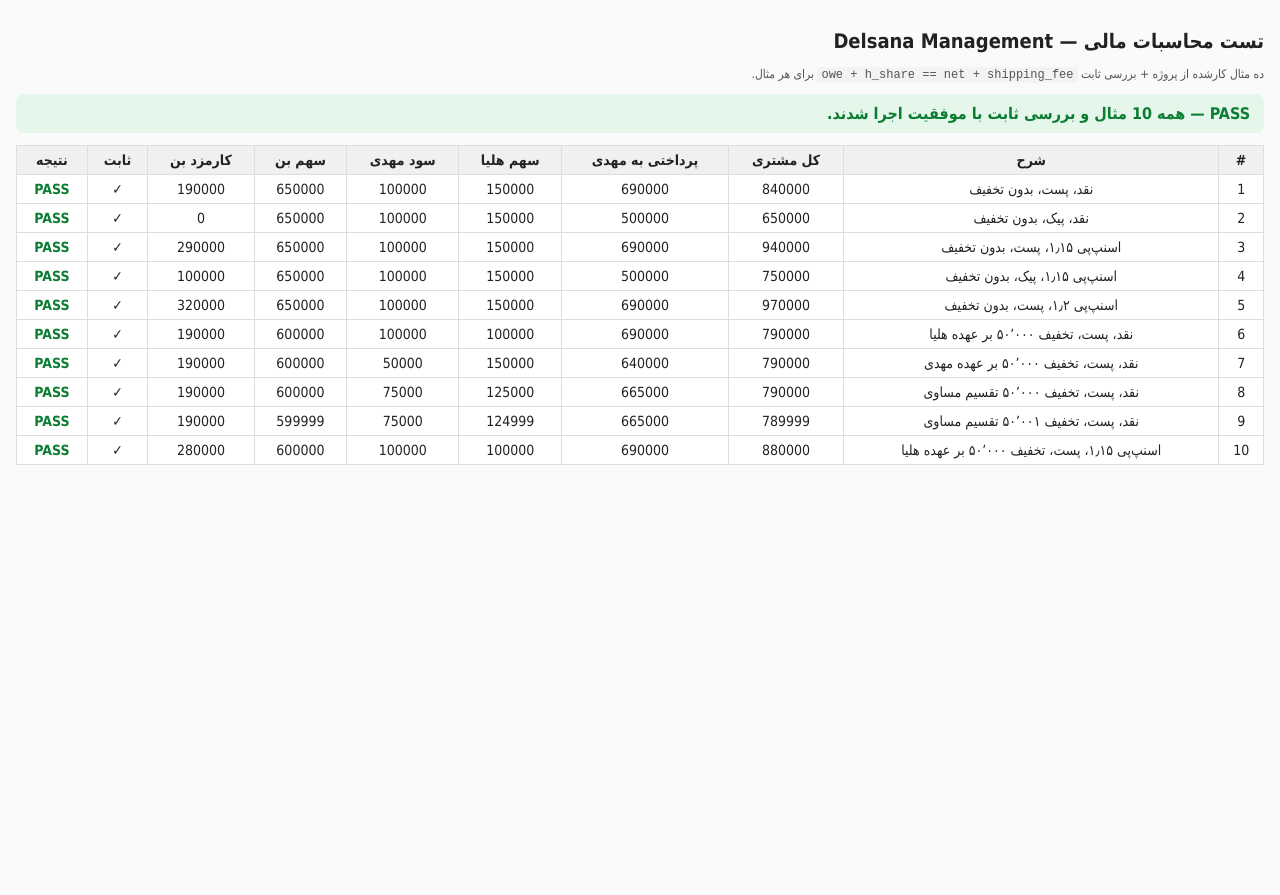
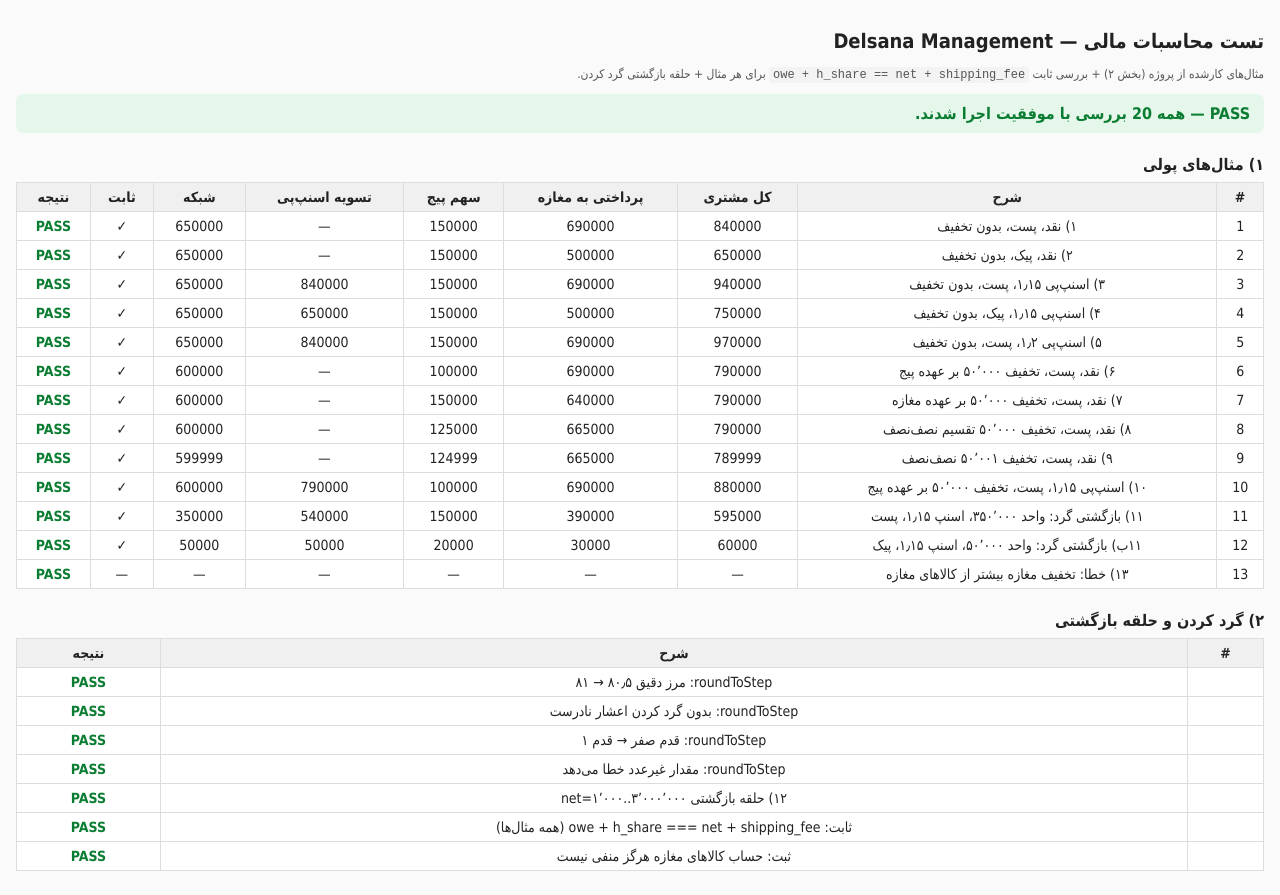
Before and after one commit to iamheliamousavi-beep/delsana-manage, a plain HTML site: page tests.html in a window 1280 px wide. Before the commit the page ends 800 px from the top, so only its background shows below. Drawn offline with Linux system fonts and the light colour scheme.

Commit message:
Phase 1: rewrite calc.js for v2 money model and fix float-safe Snapp rounding

```diff
--- a/calc.js
+++ b/calc.js
@@ -2,7 +2,10 @@
    Pure functions, integers only (toman). The only float allowed is the
    Snapp multiplier, which is applied and then rounded to rounding_step.
    The same formulas are implemented server-side in setup.sql (create_order)
-   and mirrored by tests.html. */
+   and mirrored by tests.html.
+
+   v2 model: a product has only `base` (shop price per unit) and `hp`
+   (page profit per unit).  There is no cost, no shop profit and no stock. */
 (function (root) {
   'use strict';
 
@@ -10,10 +13,15 @@
   var SHIPPING = ['post', 'courier'];
   var METHODS = ['cash', 'snapp'];
 
+  /* Float-safe rounding to a step.
+     Without the 1e-9 nudge a value that should land exactly on a .5
+     boundary (e.g. 402500 / 5000 = 80.5) can arrive as 80.49999999999999
+     because of float noise and round down, giving a different result than
+     the exact `numeric` math used by Postgres. */
   function roundToStep(x, step) {
-    if (!isFinite(x)) throw new Error('roundToStep: not a number');
+    if (!isFinite(x)) throw new Error('roundToStep: مقدار عدد نیست');
     var s = Math.floor(Math.abs(step)) > 0 ? Math.floor(Math.abs(step)) : 1;
-    return Math.round(x / s) * s;
+    return Math.round(x / s + 1e-9) * s;
   }
 
   /* Split the discount between the two partners.
@@ -21,8 +29,8 @@
      split -> mahdi takes floor(D/2), helia takes the rest. */
   function splitDiscount(D, bearer) {
     var d = Math.floor(D);
-    if (d < 0) throw new Error('discount must be >= 0');
-    if (BEARERS.indexOf(bearer) === -1) throw new Error('unknown discount bearer: ' + bearer);
+    if (d < 0) throw new Error('تخفیف نباید منفی باشد');
+    if (BEARERS.indexOf(bearer) === -1) throw new Error('بر عهده تخفیف نامعتبر است');
     if (bearer === 'helia') return { mahdi_discount: 0, helia_discount: d };
     if (bearer === 'mahdi') return { mahdi_discount: d, helia_discount: 0 };
     var md = Math.floor(d / 2);
@@ -30,14 +38,14 @@
   }
 
   /* inputs:
-       items: [{ qty, cost, mp, hp, base }]   (snapshots)
+       items: [{ qty, base, hp }]      (order snapshots)
        discount, discount_bearer
        shipping_method: 'post'|'courier'
        payment_method:  'cash'|'snapp'
        post_fee, snapp_multiplier, rounding_step      (settings/snapshot values)
      returns every derived amount as integers. */
   function calcOrder(inp) {
-    if (!inp || !Array.isArray(inp.items)) throw new Error('calcOrder: items array required');
+    if (!inp || !Array.isArray(inp.items)) throw new Error('لیست کالاها الزامی است');
 
     var postFee = Math.floor(Number(inp.post_fee) || 0);
     var step = Math.floor(Number(inp.rounding_step) || 1);
@@ -47,30 +55,26 @@
     var ship = inp.shipping_method || 'courier';
     var method = inp.payment_method || 'cash';
 
-    if (BEARERS.indexOf(bearer) === -1) throw new Error('invalid discount_bearer');
-    if (SHIPPING.indexOf(ship) === -1) throw new Error('invalid shipping_method');
-    if (METHODS.indexOf(method) === -1) throw new Error('invalid payment_method');
+    if (BEARERS.indexOf(bearer) === -1) throw new Error('بر عهده تخفیف نامعتبر است');
+    if (SHIPPING.indexOf(ship) === -1) throw new Error('روش ارسال نامعتبر است');
+    if (METHODS.indexOf(method) === -1) throw new Error('روش پرداخت نامعتبر است');
 
-    var sub = 0, baseSum = 0, hpSum = 0, mpSum = 0;
+    var sub = 0, baseSum = 0, hpSum = 0;
     for (var i = 0; i < inp.items.length; i++) {
       var it = inp.items[i];
       var q = Math.floor(Number(it.qty) || 0);
-      var cost = Math.floor(Number(it.cost) || 0);
-      var mp = Math.floor(Number(it.mp) || 0);
+      var base = Math.floor(Number(it.base) || 0);
       var hp = Math.floor(Number(it.hp) || 0);
-      var base = Math.floor(Number(it.base));
-      if (!isFinite(base)) base = cost + mp;
-      if (q <= 0) throw new Error('quantity must be >= 1');
-      if (cost < 0 || mp < 0 || hp < 0) throw new Error('prices must be >= 0');
-      sub += q * (cost + mp + hp);
+      if (q <= 0) throw new Error('تعداد باید حداقل ۱ باشد');
+      if (base < 0 || hp < 0) throw new Error('قیمت نباید منفی باشد');
+      sub += q * (base + hp);
       baseSum += q * base;
       hpSum += q * hp;
-      mpSum += q * mp;
     }
 
     var discount = Math.floor(Number(inp.discount) || 0);
-    if (discount < 0) throw new Error('discount must be >= 0');
-    if (discount > sub) throw new Error('discount exceeds subtotal');
+    if (discount < 0) throw new Error('تخفیف نباید منفی باشد');
+    if (discount > sub) throw new Error('تخفیف از مبلغ کالاها بیشتر است');
 
     var split = splitDiscount(discount, bearer);
     var mahdi_discount = split.mahdi_discount;
@@ -88,14 +92,17 @@
     /* Snapp Pay settles the same amount a cash sale would produce. */
     var payout = net + shipping_fee;
 
-    var owe = baseSum - mahdi_discount + shipping_fee;
+    var goods_owe = baseSum - mahdi_discount;
+    if (goods_owe < 0) {
+      throw new Error('تخفیف بر عهده مغازه از مبلغ کالاهای مغازه بیشتر است');
+    }
+    var owe = goods_owe + shipping_fee;
     var h_share = hpSum - helia_discount;
-    var m_profit = mpSum - mahdi_discount;
 
-    /* invariant, asserted here and in tests.html: every toman of the payout is
-       either owed to Mahdi or kept by Helia */
+    /* invariant, asserted here and in tests.html: every toman of the payout
+       is either owed to the shop or kept by the page */
     if ((owe + h_share) !== payout) {
-      throw new Error('calcOrder invariant violated: owe + h_share !== payout');
+      throw new Error('خطای محاسباتی داخلی: پرداختی برابر با سهم‌ها نیست');
     }
 
     return {
@@ -114,27 +121,24 @@
       payout: payout,
       owe: owe,
       h_share: h_share,
-      m_profit: m_profit,
-      /* invariant: every toman of the payout is owed either to Mahdi or kept by Helia */
+      /* invariant: every toman of the payout is owed either to the shop or kept by the page */
       invariant_ok: (owe + h_share) === payout,
-      /* warnings only — never block the user */
-      negative_mahdi_profit: m_profit < 0,
+      /* warning only — never blocks the user */
       negative_helia_share: h_share < 0
     };
   }
 
   /* Price a single unit for the product cards (no shipping, no discount). */
-  function unitPrices(cost, mp, hp, settings) {
-    var c = Math.floor(Number(cost) || 0);
-    var m = Math.floor(Number(mp) || 0);
+  function unitPrices(base, hp, settings) {
+    var b = Math.floor(Number(base) || 0);
     var h = Math.floor(Number(hp) || 0);
-    var base = c + m;
-    var unit_sum = base + h;
+    var unit_sum = b + h;
     var step = Math.floor(Number(settings.rounding_step) || 1);
     var mult = Number(settings.snapp_multiplier);
     if (!isFinite(mult)) mult = 1;
     return {
-      base: base,
+      base: b,
+      hp: h,
       unit_sum: unit_sum,
       cash_price: unit_sum,
       snapp_price: roundToStep(unit_sum * mult, step)
@@ -142,7 +146,7 @@
   }
 
   var Calc = {
-    VERSION: 1,
+    VERSION: 2,
     BEARERS: BEARERS,
     SHIPPING: SHIPPING,
     METHODS: METHODS,
--- a/tests.html
+++ b/tests.html
@@ -7,7 +7,8 @@
 <style>
   body { font-family: Vazirmatn, Tahoma, sans-serif; margin: 0; padding: 16px; background: #fafafa; color: #222; }
   h1 { font-size: 20px; }
-  table { border-collapse: collapse; width: 100%; font-size: 14px; background: #fff; }
+  h2 { font-size: 16px; margin: 22px 0 8px; }
+  table { border-collapse: collapse; width: 100%; font-size: 14px; background: #fff; margin-bottom: 8px; }
   th, td { border: 1px solid #ddd; padding: 6px 8px; text-align: center; }
   th { background: #f0f0f0; }
   .pass { color: #0a7d32; font-weight: bold; }
@@ -21,23 +22,34 @@
 </head>
 <body>
 <h1>تست محاسبات مالی — Delsana Management</h1>
-<p class="inv">ده مثال کارشده از پروژه + بررسی ثابت <code>owe + h_share == net + shipping_fee</code> برای هر مثال.</p>
+<p class="inv">مثال‌های کارشده از پروژه (بخش ۲) + بررسی ثابت <code>owe + h_share == net + shipping_fee</code> برای هر مثال + حلقه بازگشتی گرد کردن.</p>
 <div id="summary" class="box">در حال اجرا…</div>
+
+<h2>۱) مثال‌های پولی</h2>
 <table id="results">
   <thead>
     <tr>
-      <th>#</th><th>شرح</th><th>کل مشتری</th><th>پرداختی به مهدی</th><th>سهم هلیا</th>
-      <th>سود مهدی</th><th>سهم بن</th><th>کارمزد بن</th><th>ثابت</th><th>نتیجه</th>
+      <th>#</th><th>شرح</th><th>کل مشتری</th><th>پرداختی به مغازه</th><th>سهم پیج</th>
+      <th>تسویه اسنپ‌پی</th><th>شبکه</th><th>ثابت</th><th>نتیجه</th>
     </tr>
   </thead>
   <tbody></tbody>
 </table>
+
+<h2>۲) گرد کردن و حلقه بازگشتی</h2>
+<table id="extra">
+  <thead>
+    <tr><th>#</th><th>شرح</th><th>نتیجه</th></tr>
+  </thead>
+  <tbody></tbody>
+</table>
+
 <script src="calc.js"></script>
 <script>
 (function () {
   'use strict';
-  var COST = 400000, MP = 100000, HP = 150000, POST = 190000, STEP = 5000;
-  var ITEM = { qty: 1, cost: COST, mp: MP, hp: HP, base: COST + MP };
+  var BASE = 500000, HP = 150000, POST = 190000, STEP = 5000;
+  var ITEM = { qty: 1, base: BASE, hp: HP };
 
   function make(extra) {
     var o = {
@@ -49,76 +61,153 @@
     return o;
   }
 
-  /* The 10 worked examples from the specification. */
+  /* The 13 worked examples from the specification (section 2). */
   var CASES = [
-    { d: 'نقد، پست، بدون تخفیف', in: {}, exp: { customer_total: 840000, owe: 690000, h_share: 150000, m_profit: 100000 } },
-    { d: 'نقد، پیک، بدون تخفیف', in: { shipping_method: 'courier' }, exp: { customer_total: 650000, owe: 500000, h_share: 150000, m_profit: 100000 } },
-    { d: 'اسنپ‌پی ۱٫۱۵، پست، بدون تخفیف', in: { payment_method: 'snapp' }, exp: { customer_total: 940000, payout: 840000, owe: 690000, h_share: 150000, m_profit: 100000 } },
-    { d: 'اسنپ‌پی ۱٫۱۵، پیک، بدون تخفیف', in: { payment_method: 'snapp', shipping_method: 'courier' }, exp: { customer_total: 750000, payout: 650000, owe: 500000 } },
-    { d: 'اسنپ‌پی ۱٫۲، پست، بدون تخفیف', in: { payment_method: 'snapp', snapp_multiplier: 1.2 }, exp: { customer_total: 970000, payout: 840000 } },
-    { d: 'نقد، پست، تخفیف ۵۰٬۰۰۰ بر عهده هلیا', in: { discount: 50000, discount_bearer: 'helia' }, exp: { customer_total: 790000, owe: 690000, h_share: 100000, m_profit: 100000 } },
-    { d: 'نقد، پست، تخفیف ۵۰٬۰۰۰ بر عهده مهدی', in: { discount: 50000, discount_bearer: 'mahdi' }, exp: { customer_total: 790000, owe: 640000, h_share: 150000, m_profit: 50000 } },
-    { d: 'نقد، پست، تخفیف ۵۰٬۰۰۰ تقسیم مساوی', in: { discount: 50000, discount_bearer: 'split' }, exp: { customer_total: 790000, owe: 665000, h_share: 125000, m_profit: 75000 } },
-    { d: 'نقد، پست، تخفیف ۵۰٬۰۰۱ تقسیم مساوی', in: { discount: 50001, discount_bearer: 'split' }, exp: { mahdi_discount: 25000, helia_discount: 25001, owe: 665000, h_share: 124999, m_profit: 75000 } },
-    { d: 'اسنپ‌پی ۱٫۱۵، پست، تخفیف ۵۰٬۰۰۰ بر عهده هلیا', in: { payment_method: 'snapp', discount: 50000, discount_bearer: 'helia' }, exp: { net: 600000, customer_total: 880000, payout: 790000 } }
+    { d: '۱) نقد، پست، بدون تخفیف', in: {}, exp: { customer_total: 840000, owe: 690000, h_share: 150000 } },
+    { d: '۲) نقد، پیک، بدون تخفیف', in: { shipping_method: 'courier' }, exp: { customer_total: 650000, owe: 500000, h_share: 150000 } },
+    { d: '۳) اسنپ‌پی ۱٫۱۵، پست، بدون تخفیف', in: { payment_method: 'snapp' }, exp: { net: 650000, customer_total: 940000, payout: 840000, owe: 690000, h_share: 150000 } },
+    { d: '۴) اسنپ‌پی ۱٫۱۵، پیک، بدون تخفیف', in: { payment_method: 'snapp', shipping_method: 'courier' }, exp: { customer_total: 750000, payout: 650000, owe: 500000 } },
+    { d: '۵) اسنپ‌پی ۱٫۲، پست، بدون تخفیف', in: { payment_method: 'snapp', snapp_multiplier: 1.2 }, exp: { customer_total: 970000, payout: 840000 } },
+    { d: '۶) نقد، پست، تخفیف ۵۰٬۰۰۰ بر عهده پیج', in: { discount: 50000, discount_bearer: 'helia' }, exp: { customer_total: 790000, owe: 690000, h_share: 100000, helia_discount: 50000, mahdi_discount: 0 } },
+    { d: '۷) نقد، پست، تخفیف ۵۰٬۰۰۰ بر عهده مغازه', in: { discount: 50000, discount_bearer: 'mahdi' }, exp: { customer_total: 790000, owe: 640000, h_share: 150000, mahdi_discount: 50000, helia_discount: 0 } },
+    { d: '۸) نقد، پست، تخفیف ۵۰٬۰۰۰ تقسیم نصف‌نصف', in: { discount: 50000, discount_bearer: 'split' }, exp: { customer_total: 790000, owe: 665000, h_share: 125000, mahdi_discount: 25000, helia_discount: 25000 } },
+    { d: '۹) نقد، پست، تخفیف ۵۰٬۰۰۱ نصف‌نصف', in: { discount: 50001, discount_bearer: 'split' }, exp: { mahdi_discount: 25000, helia_discount: 25001, owe: 665000, h_share: 124999 } },
+    { d: '۱۰) اسنپ‌پی ۱٫۱۵، پست، تخفیف ۵۰٬۰۰۰ بر عهده پیج', in: { payment_method: 'snapp', discount: 50000, discount_bearer: 'helia' }, exp: { net: 600000, customer_total: 880000, payout: 790000, owe: 690000, h_share: 100000 } },
+    { d: '۱۱) بازگشتی گرد: واحد ۳۵۰٬۰۰۰، اسنپ ۱٫۱۵، پست', in: { items: [{ qty: 1, base: 200000, hp: 150000 }], payment_method: 'snapp' }, exp: { net: 350000, customer_total: 595000, payout: 540000, owe: 390000, h_share: 150000 } },
+    { d: '۱۱ب) بازگشتی گرد: واحد ۵۰٬۰۰۰، اسنپ ۱٫۱۵، پیک', in: { items: [{ qty: 1, base: 30000, hp: 20000 }], payment_method: 'snapp', shipping_method: 'courier' }, exp: { customer_total: 60000, payout: 50000, owe: 30000, h_share: 20000 } },
+    { d: '۱۳) خطا: تخفیف مغازه بیشتر از کالاهای مغازه', in: { items: [{ qty: 1, base: 100000, hp: 400000 }], discount: 150000, discount_bearer: 'mahdi' }, expectError: 'تخفیف بر عهده مغازه از مبلغ کالاهای مغازه بیشتر است' }
   ];
 
   var tbody = document.querySelector('#results tbody');
   var pass = 0, fail = 0;
 
-  function cell(txt, ok) {
-    var td = document.createElement('td');
-    td.textContent = txt;
-    td.className = ok ? 'pass' : 'fail';
-    return td;
+  function record(name, ok, detail) {
+    ok ? pass++ : fail++;
+    return { name: name, ok: ok, detail: detail || '' };
   }
 
+  var extraRows = [];
+
   CASES.forEach(function (c, i) {
-    var got, err = null;
+    var got = null, err = null;
     try { got = Calc.calcOrder(make(c.in)); } catch (e) { err = e; }
 
     var checks = [];
-    if (err) {
-      checks.push({ k: 'بدون خطا', ok: false, got: err.message });
+    if (c.expectError) {
+      checks.push({ k: 'خطا', ok: !!err && err.message === c.expectError,
+        exp: c.expectError, got: err ? err.message : '(بدون خطا)' });
+    } else if (err) {
+      checks.push({ k: 'بدون خطا', ok: false, exp: '', got: err.message });
     } else {
       Object.keys(c.exp).forEach(function (k) {
-        checks.push({ k: k, ok: got[k] === c.exp[k], got: got[k], exp: c.exp[k] });
+        checks.push({ k: k, ok: got[k] === c.exp[k], exp: c.exp[k], got: got[k] });
       });
-      checks.push({ k: 'invariant', ok: got.invariant_ok === true, got: String(got.invariant_ok) });
+      checks.push({ k: 'invariant', ok: got.invariant_ok === true, exp: true, got: got.invariant_ok });
+      if (typeof c.post === 'function') {
+        try {
+          var r = c.post(got);
+          checks.push({ k: 'post', ok: r === true, exp: true, got: String(r) });
+        } catch (e) { checks.push({ k: 'post', ok: false, exp: true, got: e.message }); }
+      }
     }
 
     var allOk = checks.every(function (x) { return x.ok; });
-    allOk ? pass++ : fail++;
+    record(c.d, allOk, allOk ? '' : checks.filter(function (x) { return !x.ok; })
+      .map(function (x) { return x.k + ' exp=' + x.exp + ' got=' + x.got; }).join(' | '));
 
     var tr = document.createElement('tr');
     var cells = [
       String(i + 1),
       c.d,
-      err ? '—' : String(got.customer_total),
-      err ? '—' : String(got.owe),
-      err ? '—' : String(got.h_share),
-      err ? '—' : String(got.m_profit),
-      err ? '—' : String(got.net),
-      err ? '—' : String(got.customer_total - got.net),
-      allOk ? '✓' : '✗'
+      (!got || err) ? '—' : String(got.customer_total),
+      (!got || err) ? '—' : String(got.owe),
+      (!got || err) ? '—' : String(got.h_share),
+      (!got || err || got.payment_method !== 'snapp') ? '—' : String(got.payout),
+      (!got || err) ? '—' : String(got.net),
+      (got && !err) ? (got.invariant_ok ? '✓' : '✗') : '—',
+      allOk ? 'PASS' : 'FAIL — ' + checks.filter(function (x) { return !x.ok; })
+        .map(function (x) { return x.k + ' exp=' + x.exp + ' got=' + x.got; }).join(' | ')
     ];
-    cells.forEach(function (t) {
+    cells.forEach(function (t, idx) {
       var td = document.createElement('td');
       td.textContent = t;
+      if (idx === cells.length - 1) td.className = allOk ? 'pass' : 'fail';
       tr.appendChild(td);
     });
-    var res = document.createElement('td');
-    res.className = allOk ? 'pass' : 'fail';
-    res.textContent = allOk ? 'PASS' : 'FAIL — ' + checks.filter(function (x) { return !x.ok; })
-      .map(function (x) { return x.k + ' exp=' + x.exp + ' got=' + x.got; }).join(' | ');
-    tr.appendChild(res);
     tbody.appendChild(tr);
+  });
+
+  /* ---- rounding helpers ------------------------------------------------ */
+  function addExtra(name, fn) {
+    var ok = false, detail = '';
+    try {
+      var r = fn();
+      if (r === true) { ok = true; } else { detail = String(r); }
+    } catch (e) { detail = e.message; }
+    record(name, ok, detail);
+    var tr = document.createElement('tr');
+    var td1 = document.createElement('td'); td1.textContent = '';
+    var td2 = document.createElement('td'); td2.textContent = name;
+    var td3 = document.createElement('td');
+    td3.textContent = ok ? 'PASS' : ('FAIL — ' + detail);
+    td3.className = ok ? 'pass' : 'fail';
+    tr.appendChild(td1); tr.appendChild(td2); tr.appendChild(td3);
+    document.querySelector('#extra tbody').appendChild(tr);
+  }
+
+  /* roundToStep behaves exactly like the spec snippet */
+  addExtra('roundToStep: مرز دقیق ۸۰٫۵ → ۸۱', function () {
+    return Calc.roundToStep(402500, 5000) === 405000 ? true : Calc.roundToStep(402500, 5000);
+  });
+  addExtra('roundToStep: بدون گرد کردن اعشار نادرست', function () {
+    return Calc.roundToStep(1234, 1) === 1234 ? true : Calc.roundToStep(1234, 1);
+  });
+  addExtra('roundToStep: قدم صفر → قدم ۱', function () {
+    return Calc.roundToStep(1234.6, 0) === 1235 ? true : Calc.roundToStep(1234.6, 0);
+  });
+  addExtra('roundToStep: مقدار غیرعدد خطا می‌دهد', function () {
+    try { Calc.roundToStep(NaN, 5000); return 'no error'; }
+    catch (e) { return e.message === 'roundToStep: مقدار عدد نیست' ? true : e.message; }
+  });
+
+  /* Regression loop (example 12): exact integer math vs Calc.roundToStep */
+  addExtra('۱۲) حلقه بازگشتی net=۱٬۰۰۰..۳٬۰۰۰٬۰۰۰', function () {
+    for (var net = 1000; net <= 3000000; net += 1000) {
+      var js = Calc.roundToStep(net * 1.15, 5000);
+      var exact = Math.floor((2 * net * 23 + 100000) / 200000) * 5000;
+      if (js !== exact) return 'net=' + net + ' js=' + js + ' exact=' + exact;
+    }
+    return true;
+  });
+
+  /* The invariant must hold for a wide sweep of random-ish inputs */
+  addExtra('ثابت: owe + h_share === net + shipping_fee (همه مثال‌ها)', function () {
+    var bad = [];
+    CASES.forEach(function (c) {
+      if (c.expectError) return;
+      try {
+        var r = Calc.calcOrder(make(c.in));
+        if (r.owe + r.h_share !== r.net + r.shipping_fee) bad.push(c.d);
+      } catch (e) { bad.push(c.d + ': ' + e.message); }
+    });
+    return bad.length === 0 ? true : bad.join(', ');
+  });
+
+  /* goods_owe never negative in the returned object */
+  addExtra('ثبت: حساب کالاهای مغازه هرگز منفی نیست', function () {
+    for (var d = 0; d <= 700000; d += 25000) {
+      var r;
+      try { r = Calc.calcOrder(make({ discount: d, discount_bearer: 'mahdi' })); }
+      catch (e) { continue; }
+      if (r.owe < r.shipping_fee) return 'discount=' + d + ' owe=' + r.owe;
+    }
+    return true;
   });
 
   var box = document.getElementById('summary');
   if (fail === 0) {
     box.className = 'box ok';
-    box.textContent = 'PASS — همه ' + pass + ' مثال و بررسی ثابت با موفقیت اجرا شدند.';
+    box.textContent = 'PASS — همه ' + pass + ' بررسی با موفقیت اجرا شدند.';
   } else {
     box.className = 'box bad';
     box.textContent = 'FAIL — ' + fail + ' مورد ناموفق از ' + (pass + fail);
```
